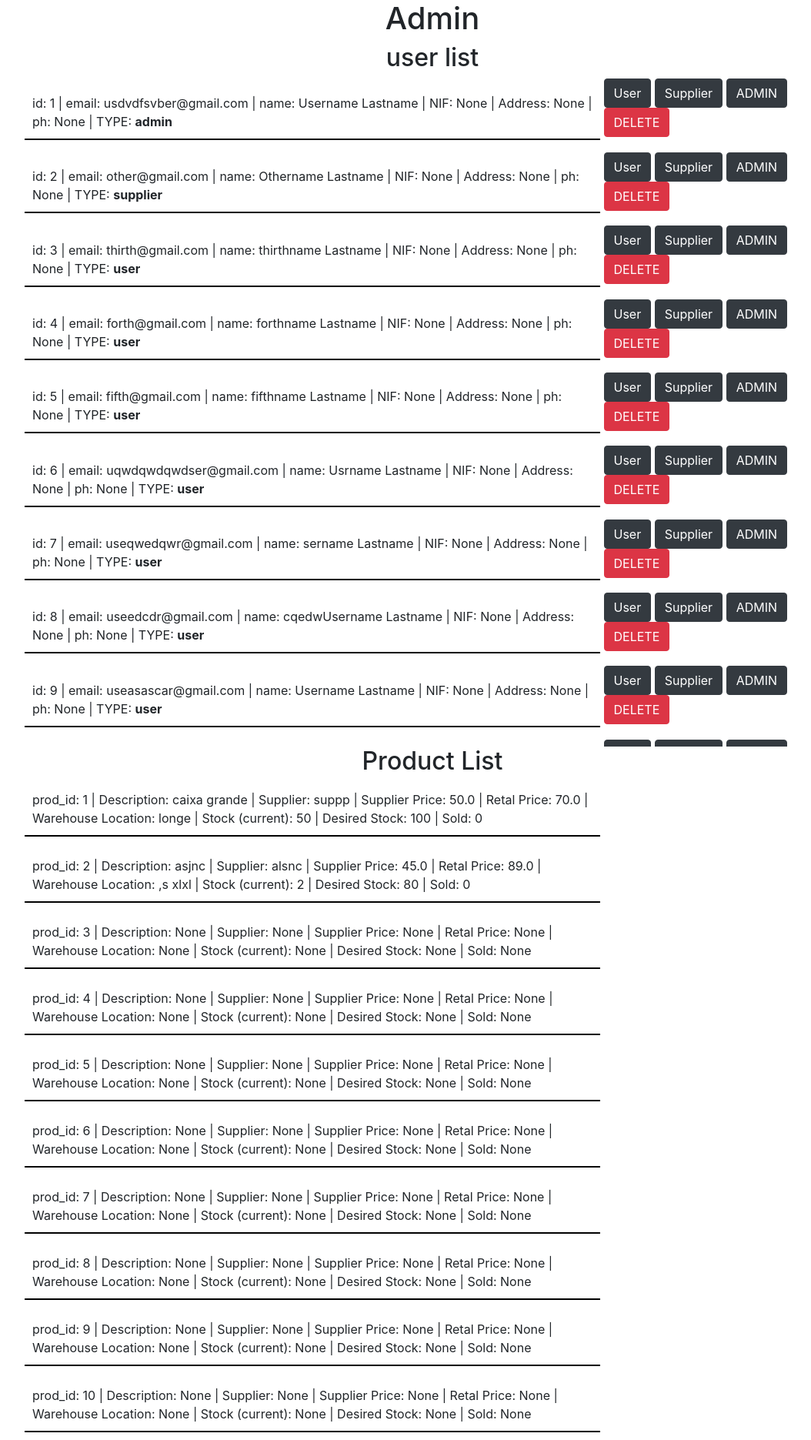
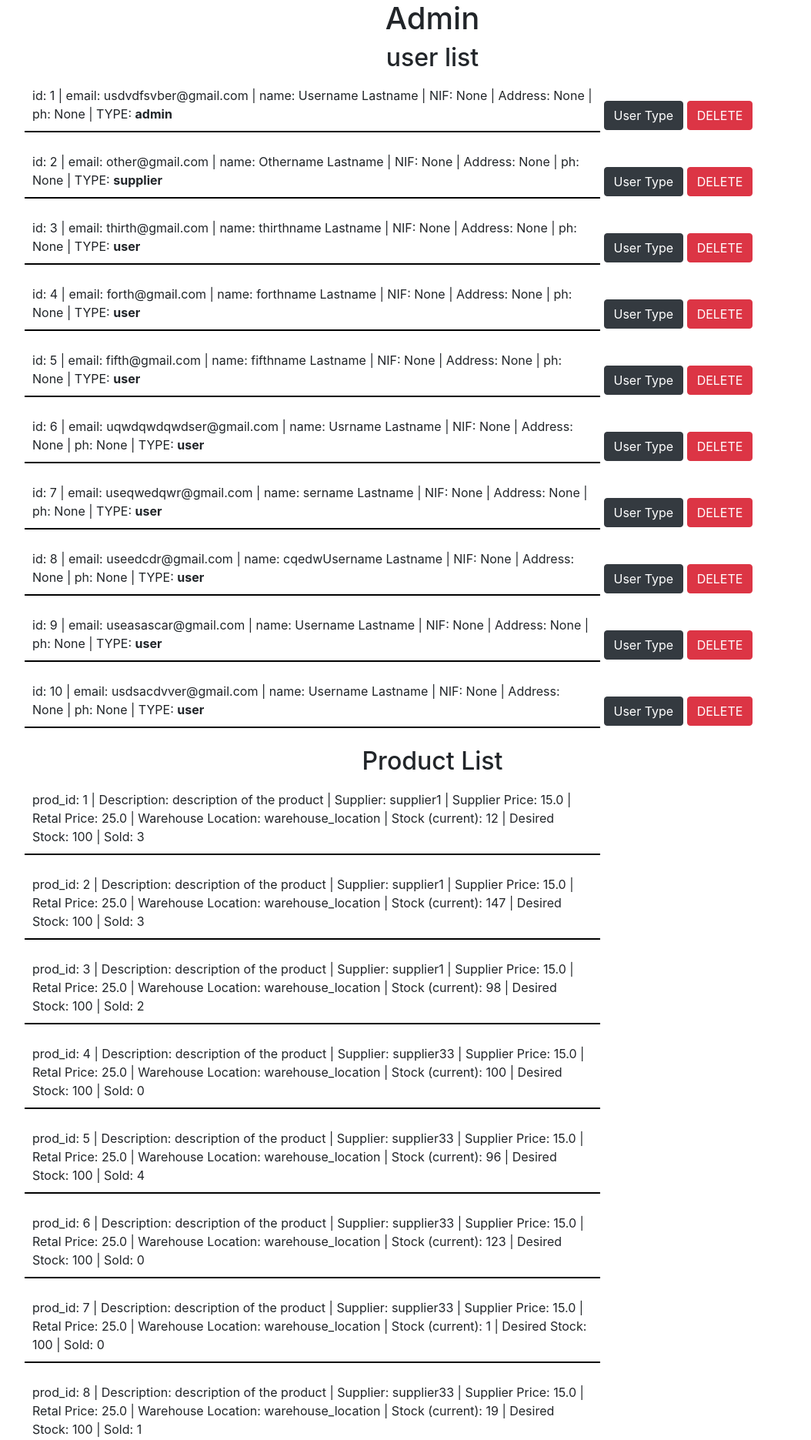
Before and after one commit to DiogoLeiteF/flask_training, a Flask app: page /admin in a window 1280 px wide. Shown: the part 56-1927 px from the top of the page at 77% size, without its empty margins (78-1132 px from the left). Run offline with Flask 2, Linux system fonts and the light colour scheme; a user stored in the database is signed in; data comes from the database, SQL or seed files in the repository; some libraries are stand-ins or nearby versions.

Commit message:
cart working with db

```diff
--- a/website/templates/admin.html
+++ b/website/templates/admin.html
@@ -15,14 +15,8 @@
       </p>
     </div>
     <div class="user_list_btn">
-      <!-- make user -->
-      <a href="/make/user/{{ usr.id }}" class="btn btn-dark">User</a>
-
-      <!-- Make supplier -->
-      <a href="/make/supplier/{{ usr.id }}" class="btn btn-dark">Supplier</a>
-
-      <!-- make admin -->
-      <a href="/make/admin/{{ usr.id }}" class="btn btn-dark">ADMIN</a>
+      <!-- change user type -->
+      <a href="/change-type/{{ usr.id }}" class="btn btn-dark">User Type</a>
 
       <!-- delete user -->
       <a href="/delete-user/{{ usr.id }}" class="btn btn-danger">DELETE</a>
@@ -40,16 +34,13 @@
     {% for prod in products %}
     <div class="user_list">
       <p>
-        prod_id: {{ prod.prod_id }} | Description: {{ prod.description }} | Supplier:
-        {{ prod.supplier }} | Supplier Price: {{ prod.supplier_price }} | Retal
-        Price: {{ prod.retail_price }} | Warehouse Location: {{
+        prod_id: {{ prod.prod_id }} | Description: {{ prod.description }} |
+        Supplier: {{ prod.supplier }} | Supplier Price: {{ prod.supplier_price
+        }} | Retal Price: {{ prod.retail_price }} | Warehouse Location: {{
         prod.warehouse_location }} | Stock (current): {{ prod.stock }} | Desired
         Stock: {{ prod.stock_prev }} | Sold: {{ prod.sold }}
       </p>
     </div>
-
-
-
 
     {% endfor %}
   </ul>
@@ -93,7 +84,7 @@
   <div class="form-group">
     <label for="supplier_price">Supplier Price</label>
     <input
-      type="text"
+      type="number"
       class="form-control"
       id="supplier_price"
       name="supplier_price"
@@ -104,7 +95,7 @@
   <div class="form-group">
     <label for="price">Retail Price</label>
     <input
-      type="text"
+      type="number"
       class="form-control"
       id="price"
       name="retail_price"
@@ -126,7 +117,7 @@
   <div class="form-group">
     <label for="stock">Product Stock</label>
     <input
-      type="text"
+      type="number"
       class="form-control"
       id="stock"
       name="stock"
@@ -137,7 +128,7 @@
   <div class="form-group">
     <label for="stock-prev">Product Desired Stock</label>
     <input
-      type="text"
+      type="number"
       class="form-control"
       id="stock-prev"
       name="stock_prev"
--- a/website/templates/base.html
+++ b/website/templates/base.html
@@ -54,20 +54,26 @@
           {% if user.user_type == 'user' %}
           <a class="nav-item nav-link" id="home" href="/">Home</a>
           <a class="nav-item nav-link" id="user" href="/user">User</a>
-          <a class="nav-item nav-link" id="cart" href="/cart">Cart</a>
+          <a class="nav-item nav-link" id="cart" href="/cart/{{ user.id }}"
+            >Cart</a
+          >
           <a class="nav-item nav-link" id="logout" href="/logout">Logout</a>
           {% elif user.user_type == 'supplier'%}
           <a class="nav-item nav-link" id="home" href="/">Home</a>
           <a class="nav-item nav-link" id="supplier" href="/supplier"
             >Supplier</a
           >
-          <a class="nav-item nav-link" id="cart" href="/cart">Cart</a>
+          <a class="nav-item nav-link" id="cart" href="/cart/{{ user.id }}"
+            >Cart</a
+          >
           <a class="nav-item nav-link" id="logout" href="/logout">Logout</a>
           {% elif user.user_type == 'admin'%}
           <a class="nav-item nav-link" id="home" href="/">Home</a>
           <a class="nav-item nav-link" id="admin" href="/admin">Admin</a>
           <a class="nav-item nav-link" id="user" href="/user">User</a>
-          <a class="nav-item nav-link" id="cart" href="/cart">Cart</a>
+          <a class="nav-item nav-link" id="cart" href="/cart/{{ user.id }}"
+            >Cart</a
+          >
           <a class="nav-item nav-link" id="supplier" href="/supplier"
             >Supplier</a
           >
@@ -77,10 +83,12 @@
           <a class="nav-item nav-link" id="login" href="/login">Login</a>
           <a class="nav-item nav-link" id="signup" href="/sign-up">Sign Up</a>
 
-<!-- just for testing -->
+          <!-- just for testing -->
 
           <a class="nav-item nav-link" id="user" href="/user">User</a>
-          <a class="nav-item nav-link" id="cart" href="/cart">Cart</a>
+          <a class="nav-item nav-link" id="cart" href="/cart/{{ user.id }}"
+            >Cart</a
+          >
           <a class="nav-item nav-link" id="supplier" href="/supplier"
             >Supplier</a
           >
@@ -91,6 +99,7 @@
       </div>
     </nav>
 
+    <!-- FLASH alert display -->
     {% with messages = get_flashed_messages(with_categories=true) %} {% if
     messages %} {% for category, message in messages %} {% if category ==
     'error' %}
--- a/website/views.py
+++ b/website/views.py
@@ -1,9 +1,10 @@
 from flask import Blueprint, flash, redirect, render_template, request, flash, jsonify, url_for
 from flask_login import login_required, current_user
-from .models import User, Product
+from .models import User, Product, Sale
 from . import db
 import json
 from sqlalchemy import update, text
+import ast
 
 
 views = Blueprint('views', __name__)
@@ -28,6 +29,29 @@
     return render_template('home.html', user=current_user, products=products)
 
 
+@views.route('/add-to-cart/<user_id>/<prod_id>')
+@login_required
+def add_to_cart(user_id, prod_id):
+    prod = Product.query.filter_by(prod_id=int(prod_id)).first()
+    user = User.query.filter_by(id=int(user_id)).first()
+
+    # just for testing
+    # user.cart = '{}'
+
+    cart_dic = ast.literal_eval(user.cart)
+    if prod.prod_id not in cart_dic:
+        cart_dic[prod.prod_id] = 1
+    else:
+        cart_dic[prod.prod_id] += 1
+
+    user.cart = str(cart_dic)
+
+    db.session.add(user)
+    db.session.commit()
+    # print(user.cart)
+    return redirect(url_for('views.home', ))
+
+
 @views.route('/user')
 def user():
     return render_template('user.html', user=current_user)
@@ -45,12 +69,8 @@
     return render_template('admin.html', user=current_user, users=users, products=products)
 
 
-@views.route('/cart', methods=['GET', 'POST'])
-def cart():
-    return render_template('/cart.html', user=current_user)
-
-
 @views.route('/delete-user/<id>')
+# @login_required
 def delete_user(id):
     user = User.query.filter_by(id=int(id)).delete()
     db.session.commit()
@@ -58,16 +78,19 @@
     return redirect(url_for('views.admin'))
 
 
-@views.route('/make/<type>/<id>')
+@views.route('/change-type/<id>')
 # @login_required
-def make_supplier(type, id):
+def change_type(id):
     user = User.query.filter_by(id=int(id)).first()
-    if type == 'user':
+    if user.user_type == 'user':
+        user.user_type = 'supplier'
+        flash('User Type Changed to SUPPLIER', category='success')
+    elif user.user_type == 'supplier':
+        user.user_type = 'admin'
+        flash('User Type Changed to ADMIN', category='success')
+    elif user.user_type == 'admin':
         user.user_type = 'user'
-    elif type == 'supplier':
-        user.user_type = 'supplier'
-    elif type == 'admin':
-        user.user_type = 'admin'
+        flash('User Type Changed to USER', category='success')
     db.session.add(user)
     db.session.commit()
     return redirect(url_for('views.admin'))
@@ -97,6 +120,98 @@
     return render_template('sign_up.html', user=current_user)
 
 
+@views.route('/cart/<id>', methods=['GET', 'POST'])
+@login_required
+def cart(id):
+    products = Product.query.all()
+    user = User.query.filter_by(id=int(id)).first()
+    cart = ast.literal_eval(user.cart)
+    total = 0
+    for key, value in cart.items():
+        for product in products:
+            if product.prod_id == key:
+                total += product.retail_price * value
+
+    if request.method == 'POST':
+        if user.cart != '{}':
+            note = request.form.get('delivery-note')
+            new_sale = Sale(delivery_notes=note,
+                            user_id=current_user.id, material=current_user. cart)
+            db.session.add(new_sale)
+            for key, value in cart.items():
+                for product in products:
+                    if product.prod_id == key:
+                        product.stock -= value
+                        product.sold += value
+
+            user.cart = '{}'
+            db.session.commit()
+            flash('Your order has been created', category='success')
+            return redirect(url_for('views.home'))
+        else:
+            flash('Your cart is empty!', category='error')
+            return redirect(url_for('views.home'))
+
+
+    return render_template('/cart.html', user=current_user, products=products, cart=cart, total=total)
+
+
+@views.route('/cart/remove/<prod_id>/<id>')
+@login_required
+def cart_rm(prod_id, id):
+    user = User.query.filter_by(id=int(id)).first()
+    product = Product.query.filter_by(prod_id=int(prod_id)).first()
+
+    cart_dic = ast.literal_eval(user.cart)
+
+    cart_dic[product.prod_id] -= 1
+    if cart_dic[product.prod_id] == 0:
+        del cart_dic[product.prod_id]
+
+    user.cart = str(cart_dic)
+
+    db.session.add(user)
+    db.session.commit()
+
+    return redirect(url_for('views.cart', id=user.id))
+
+
+@views.route('/cart/add/<prod_id>/<id>')
+@login_required
+def cart_add(prod_id, id):
+    user = User.query.filter_by(id=int(id)).first()
+    product = Product.query.filter_by(prod_id=int(prod_id)).first()
+
+    cart_dic = ast.literal_eval(user.cart)
+
+    cart_dic[product.prod_id] += 1
+
+    user.cart = str(cart_dic)
+
+    db.session.add(user)
+    db.session.commit()
+
+    return redirect(url_for('views.cart', id=user.id))
+
+
+@views.route('/cart/delete/<prod_id>/<id>')
+@login_required
+def cart_del(prod_id, id):
+    user = User.query.filter_by(id=int(id)).first()
+    product = Product.query.filter_by(prod_id=int(prod_id)).first()
+
+    cart_dic = ast.literal_eval(user.cart)
+
+    del cart_dic[product.prod_id]
+
+    user.cart = str(cart_dic)
+
+    db.session.add(user)
+    db.session.commit()
+
+    return redirect(url_for('views.cart', id=user.id))
+
+
 ########################################
 #            NOT IN USE                #
 ########################################
@@ -108,3 +223,18 @@
     db.session.commit()
 
     return redirect(url_for('views.home'))
+
+
+# @views.route('/make/<type>/<id>')
+# # @login_required
+# def make_supplier(type, id):
+#     user = User.query.filter_by(id=int(id)).first()
+#     if type == 'user':
+#         user.user_type = 'user'
+#     elif type == 'supplier':
+#         user.user_type = 'supplier'
+#     elif type == 'admin':
+#         user.user_type = 'admin'
+#     db.session.add(user)
+#     db.session.commit()
+#     return redirect(url_for('views.admin'))
```
Also changed, not shown: website/models.py (+9 -6 lines), website/templates/cart.html (+45 -6 lines), website/templates/home.html (+10 -2 lines), website/database.db.
